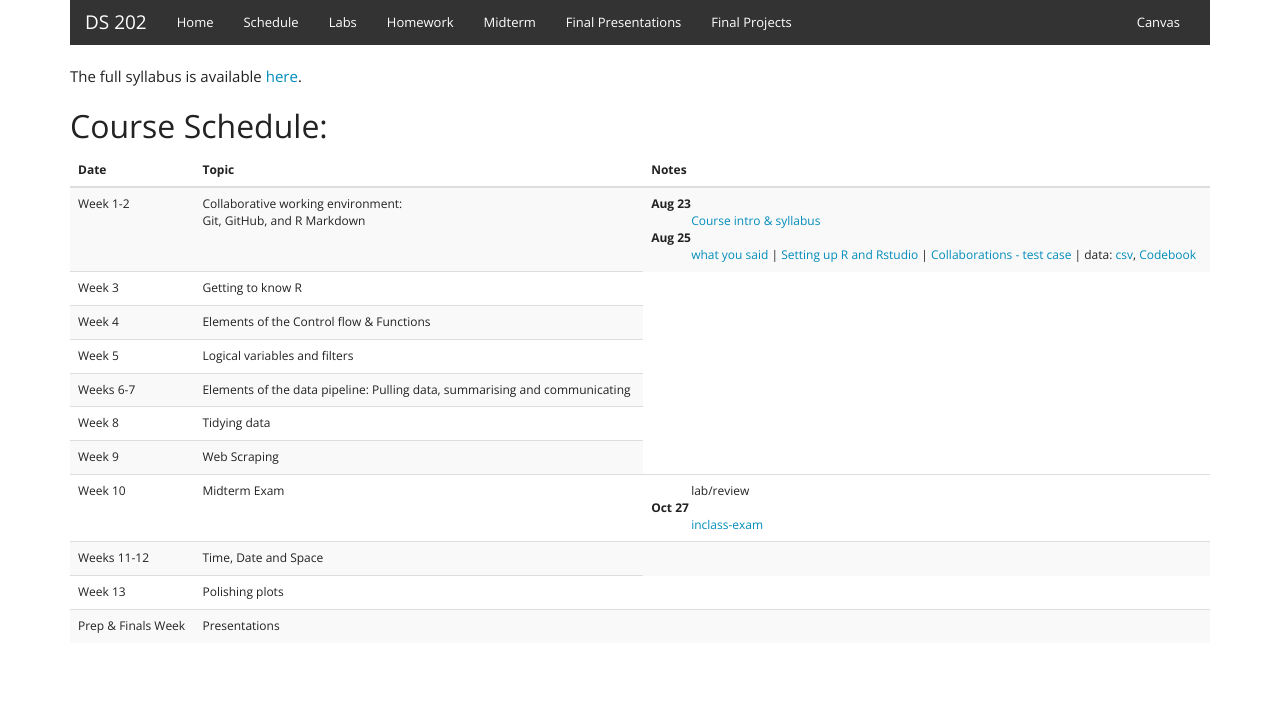
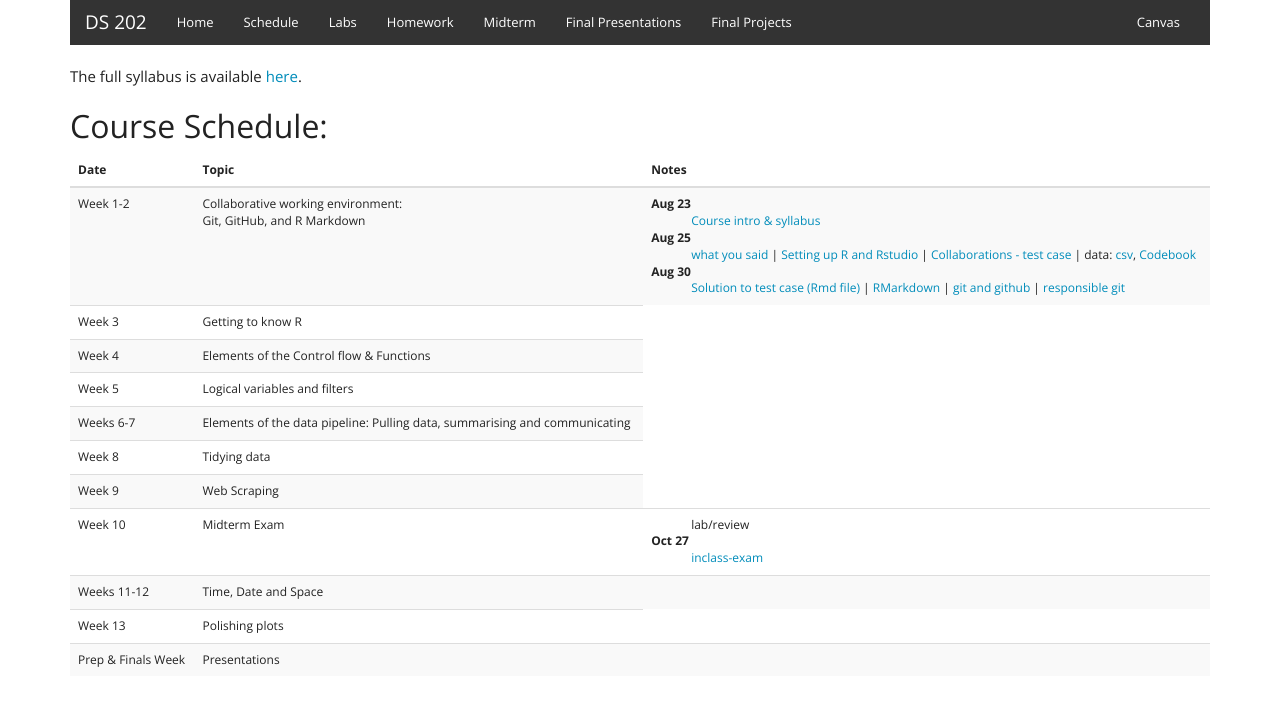
Before and after one commit to DS202-at-ISU/DS202-at-ISU.github.io, a Jekyll site: the page built from schedule.html, in a window 1280 px wide. Shown: the top 706 px of the page. Built offline with Jekyll 4.4.1, drawn with Linux system fonts in a browser that asks for light colours.

Commit message:
updated schedule

```diff
--- a/schedule.html
+++ b/schedule.html
@@ -28,14 +28,13 @@ The full syllabus is available <a href="syllabus.pdf" target=_blank>here</a>.
           <dd><a href="https://ds202-at-isu.github.io/materials/00_getting-started/slides.html" target=_blank>Course intro & syllabus</a> </dd>
           <dt>Aug 25</dt>
           <dd><a href="../materials/01_collaborative-environment/01a_what-you-said.html" target=_blank>what you said</a> | <a href="../materials/01_collaborative-environment/01b_tools-of-the-trade.html">Setting up R and Rstudio</a> |
-          <a href="../materials/01_collaborative-environment/01d_test-case.html" target=_blank>Collaborations - test case</a> | data: <a href="../materials/01_collaborative-environment/data/brfss_iowa.csv" target=_blank>csv</a>, <a href="https://www.cdc.gov/brfss/annual_data/2015/pdf/codebook15_llcp.pdf">Codebook</a> <br> <!--
-          <a href="../materials/01_collaborative-environment/02_test-case-solution.html" target=_blank><font color="white">Solution to test case</font></a> <a href="../materials/01_collaborative-environment/02_test-case-solution.html" target=_blank><font color="white">(Rmd file)</font></a> </dd>
-      <dt>Jan 16</dt>
+          <a href="../materials/01_collaborative-environment/01d_test-case.html" target=_blank>Collaborations - test case</a> | data: <a href="../materials/01_collaborative-environment/data/brfss_iowa.csv" target=_blank>csv</a>, <a href="https://www.cdc.gov/brfss/annual_data/2015/pdf/codebook15_llcp.pdf">Codebook</a> <br>  </dd>
+      <dt>Aug 30</dt>
 
           <dd>
-<a href="../materials/01_collaborative-environment/03_r-installation.html" target=_blank>installing R and RStudio</a> | <a href="../materials/01_collaborative-environment/02_test-case-solution.html" target=_blank>Solution to test case</a> <a href="../materials/01_collaborative-environment/02_test-case-solution.Rmd" target=_blank>(Rmd file)</a> | <a href="../materials/01_collaborative-environment/03_rmarkdown.html" target=_blank>R, RStudio, RMarkdown</a>  | <a href="../materials/01_collaborative-environment/04_git.html" target=_blank>git and github</a>
+<a href="../materials/01_collaborative-environment/02_test-case-solution.html" target=_blank>Solution to test case</a> <a href="../materials/01_collaborative-environment/02_test-case-solution.Rmd" target=_blank>(Rmd file)</a> | <a href="../materials/01_collaborative-environment/03_rmarkdown.html" target=_blank>RMarkdown</a>  | <a href="../materials/01_collaborative-environment/04_git.html" target=_blank>git and github</a> | <a href="../materials/01_collaborative-environment/05_responsible_git.html" target=_blank>responsible git</a>
           </dd>
-          <dt>Jan 18</dt>
+      <!--    <dt>Jan 18</dt>
 
           <dd>
 <a href="../materials/01_collaborative-environment/04_git.html" target=_blank>getting ready for the lab: git & github</a> | <a href="../labs/lab01.html" target=_blank>lab #1</a>
```
